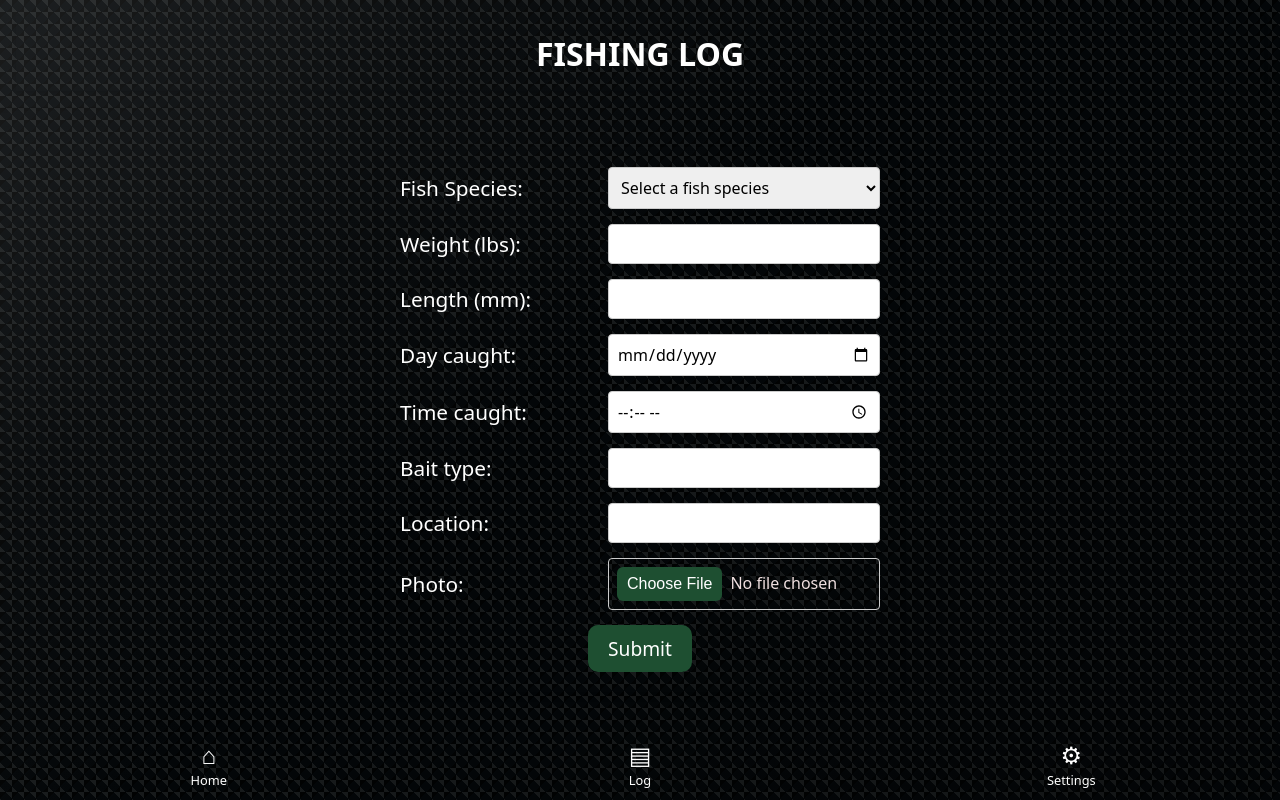
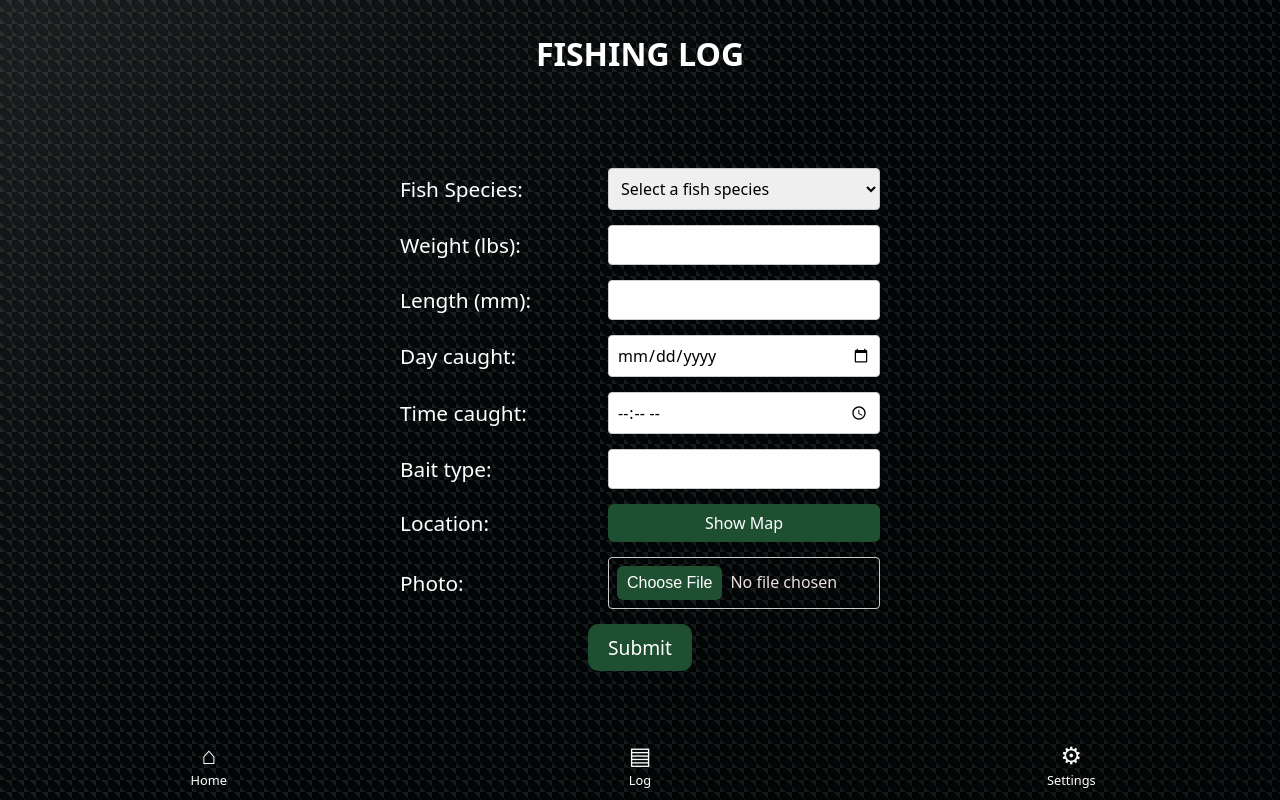
Before and after one commit to dhurrell001/fishing-log, a React (Vite) app: page /log-catch in a window 1280 px wide. Built offline with nearby package versions, Linux system fonts and the light colour scheme.

Commit message:
Add MapModal component and location button to CatchLogForm for improved location selection

```diff
--- a/src/pages/logCatch/catchLogPage.css
+++ b/src/pages/logCatch/catchLogPage.css
@@ -27,6 +27,18 @@
   gap: 16px;
 
   margin-bottom: 15px;
+}
+.location-btn{
+  background-color: #1e4f31;
+  color: white;
+  width: 100%;
+
+  padding: 8px 12px;
+
+  border: none;
+  border-radius: 6px;
+
+  cursor: pointer;
 }
 
 .form-row label {
@@ -150,3 +162,31 @@
   width: 100%;
   padding: 16px;
 }
+/* Modal styles */
+.modal-overlay{
+   position: fixed;
+  inset: 0;
+
+  display: flex;
+  align-items: center;
+  justify-content: center;
+
+  background: rgba(0, 0, 0, 0.7);
+  backdrop-filter: blur(3px);
+
+  z-index: 1000;
+}
+.modal-header {
+  display: flex;
+  justify-content: space-between;
+  align-items: center;
+  margin-bottom: 12px;
+}
+
+.modal-close {
+  border: none;
+  background: transparent;
+  color: white;
+  font-size: 2rem;
+  cursor: pointer;
+}
--- a/src/pages/logCatch/catchLogPage.jsx
+++ b/src/pages/logCatch/catchLogPage.jsx
@@ -3,10 +3,13 @@ import Header from "../../components/header.jsx";
 import Navbar from "../../components/navBar.jsx";
 import { useState } from "react";
 import { saveCatch } from "../../data/catchLogRepository.js";
+// import CatchMap from "../../components/catchMap.jsx";
+import MapModal from "../../components/mapModal.jsx";
 // for the form to log a catch. Store the  fielddata in state.
 // Input validated in form. On submit, log the data to console. Later,
 // send to backend for storage in database.
 export default function CatchLogForm() {
+  const [showModal, setShowModal] = useState(false);
   const [catchData, setCatchData] = useState({
     fishType: "",
     fishWeight: "",
@@ -16,6 +19,8 @@ export default function CatchLogForm() {
     baitType: "",
     location: "",
     photo: null,
+    latitude: null,
+    longitude: null,
   });
   const fishNames = [
     { id: 1, name: "Bass" },
@@ -34,7 +39,7 @@ export default function CatchLogForm() {
 
     console.log("SUBMIT PRESSED");
     console.log(catchData);
-
+//   Save the catch data to the database using the saveCatch function.
     try {
       const id = await saveCatch(catchData);
       console.log("Catch saved with ID:", id);
@@ -49,6 +54,22 @@ export default function CatchLogForm() {
       <header className="header">
         <Header />
       </header>
+      {showModal && (
+        <div className="modal-overlay">
+          <MapModal
+            onClose={() => setShowModal(false)}
+            onConfirm={(position) => {
+              setCatchData({
+                ...catchData,
+                latitude: position[0],
+                longitude: position[1],
+              });
+
+              setShowModal(false);
+            }}
+          />
+        </div>
+      )}
       <section id="content">
         <form onSubmit={handleSubmit} className="catch-log-form">
           <div className="form-row">
@@ -163,7 +184,7 @@ export default function CatchLogForm() {
           </div>
           <div className="form-row">
             <label htmlFor="location">Location:</label>
-            <input
+            {/* <input
               id="location"
               type="text"
               name="location"
@@ -174,7 +195,14 @@ export default function CatchLogForm() {
                   location: e.target.value,
                 })
               }
-            />
+            /> */}
+            <button
+              type="button"
+              className="location-btn"
+              onClick={() => setShowModal(!showModal)}
+            >
+              Show Map
+            </button>
           </div>
           <div className="form-row">
             <label htmlFor="photo">Photo:</label>
```
